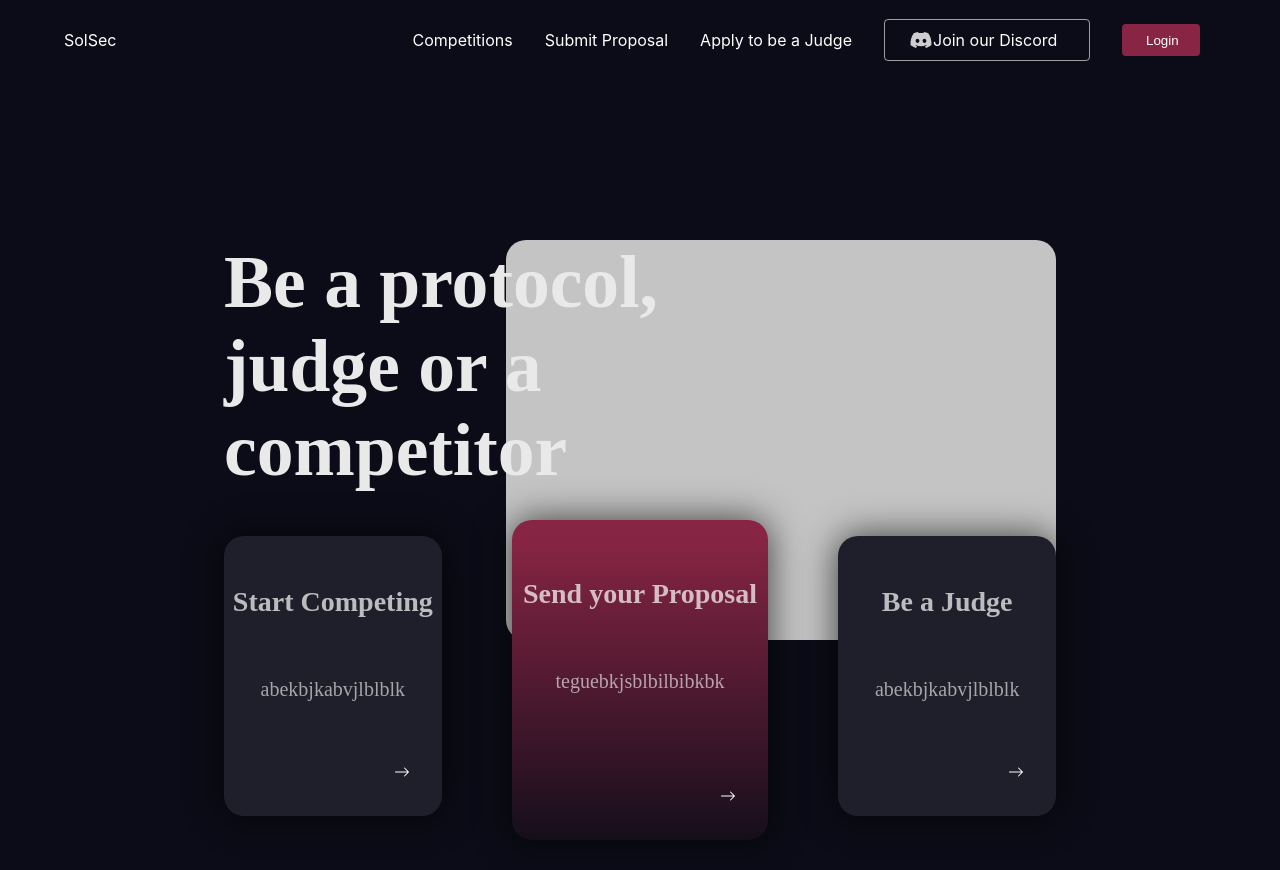
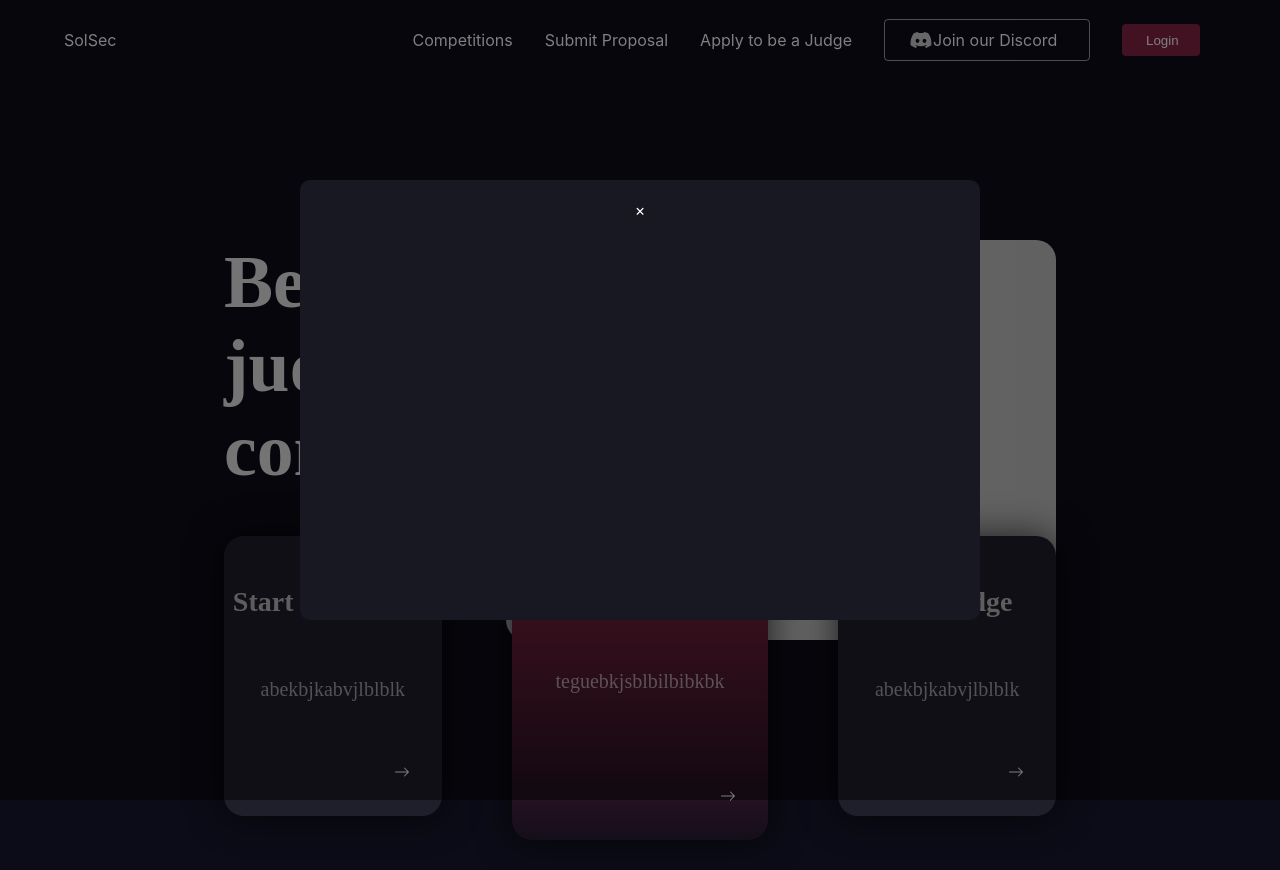
Before and after one commit to SolSec-Grizzlython/SolSec, a React (Create React App) app: page / in a window 1280 px wide. Both pictures are taken after a click on the button "Login". Shown: the top 870 px of the page. Built offline with nearby package versions, Linux system fonts and the light colour scheme.

Commit message:
Modal Added

```diff
--- /dev/null
+++ b/src/Components/Modal/Modal.js
@@ -0,0 +1,19 @@
+import React from "react";
+import style from "./Modal.module.css";
+
+const Modal = (props, {heading, content}) => {
+    if (!props.show === true) {
+        return null;
+    }
+    return(
+        <div className={style.modal}>
+            <div className={style.modalContent}>
+                <span className="close" onClick={props.closeModal}>&times;</span>
+                <h1>{heading}</h1>
+                <section>{content}</section>
+            </div>
+        </div>
+    )
+}
+
+export default Modal;
--- /dev/null
+++ b/src/Components/Modal/Modal.module.css
@@ -0,0 +1,25 @@
+.modal{
+    position: fixed;
+    top: 0;
+    left: 0;
+    right: 0;
+    bottom: 0;
+    width: 100%;
+    height: 100%;
+    background-color: rgba(0,0,0,0.5);
+    display: flex;
+    align-items: center;
+    justify-content: center;
+    z-index: 1000;
+}
+
+.modalContent{
+    background: #181822;
+    width: 50%;
+    height: 50%;
+    border-radius: 10px;
+    padding: 20px;
+    display: flex;
+    flex-direction: column;
+    align-items: center;
+}
--- a/src/Components/Navbar/Navbar.js
+++ b/src/Components/Navbar/Navbar.js
@@ -1,8 +1,10 @@
-import React from "react";
+import React,{useState} from "react";
 import style from "./Navbar.module.css";
 import logo from "./assets/discord.svg";
+import Modal from "../Modal/Modal";
 
 const Navbar = () => {
+  const [show, setShow] = useState();
   return (
     <div className={style.container}>
       <div className={style.title}>SolSec</div>
@@ -18,7 +20,10 @@ const Navbar = () => {
             </div>
           </li>
           <li>
-            <button className={style.login}>Login</button>
+            <button className={style.login} onClick={() => setShow(true)}>
+              Login
+            </button>
+            <Modal show={show} closeModal={() => setShow(false)} />
           </li>
         </ul>
       </div>
--- a/src/Components/Navbar/Navbar.module.css
+++ b/src/Components/Navbar/Navbar.module.css
@@ -14,7 +14,7 @@
 .navList ul {
   display: flex;
   flex-direction: row;
-  justify-content: end;
+  justify-content: flex-end;
   align-items: center;
 }
 
```
Also changed, not shown: src/Components/Forms/Login.js (added, +9 -0 lines), src/store/authSlice.js (added, +30 -0 lines), src/store/store.js (added, +11 -0 lines).
